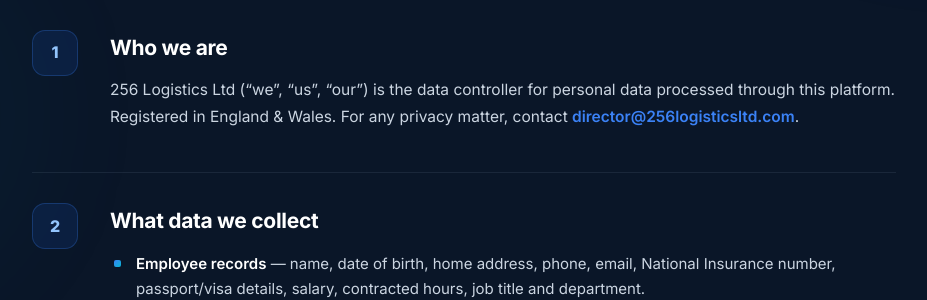
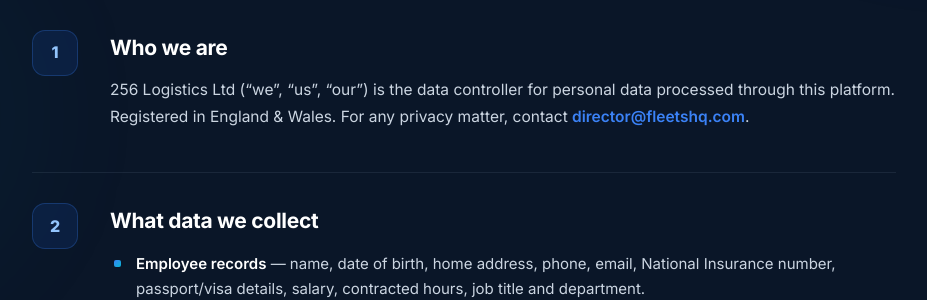
Before and after one commit to ecadelgrouplimited-dot/fleetshq, a Node server app: page /privacy in a window 1280 px wide. Shown: the part 465-765 px from the top of the page, without its empty margins (176-1103 px from the left). Run offline with Node 20, Linux system fonts and the light colour scheme; some libraries are stand-ins or nearby versions.

Commit message:
Rebrand domain: 256logisticsltd.com -> fleetshq.com (FLEET.HQ)
- sitemap, robots, og:url, settings page, email defaults and
  placeholders now use fleetshq.com
- deploy script targets /var/www/fleetshq and pm2 app "fleetshq"
- package renamed to "fleetshq"
- seed + tests intentionally keep director@256logisticsltd.com
  (existing seeded production/CI account logins)

Co-Authored-By: Claude Fable 5 <noreply@anthropic.com>

```diff
--- a/package.json
+++ b/package.json
@@ -1,5 +1,5 @@
 {
-  "name": "256-logistics-compliance-hub",
+  "name": "fleetshq",
   "version": "1.0.0",
   "description": "Transport-specific compliance management system for UK HGV operators",
   "main": "server.js",
--- a/public/robots.txt
+++ b/public/robots.txt
@@ -17,4 +17,4 @@ Disallow: /portal
 Disallow: /my-learning
 Disallow: /api/
 
-Sitemap: https://256logisticsltd.com/sitemap.xml
+Sitemap: https://fleetshq.com/sitemap.xml
--- a/src/services/mail.service.js
+++ b/src/services/mail.service.js
@@ -22,7 +22,7 @@ if (process.env.SMTP_HOST && process.env.SMTP_USER) {
 const mailEnabled = () => !!transporter;
 
 async function sendMail({ to, subject, text, html }) {
-  const from = process.env.ALERT_FROM_EMAIL || 'no-reply@256logisticsltd.com';
+  const from = process.env.ALERT_FROM_EMAIL || 'no-reply@fleetshq.com';
   if (!transporter) {
     logger.warn(`[mail:disabled] would send "${subject}" to ${to} (set SMTP_* to enable)`);
     return { skipped: true };
--- a/src/views/auth/forgot-password.ejs
+++ b/src/views/auth/forgot-password.ejs
@@ -26,7 +26,7 @@
       <p>Enter your account email and we'll send you a link to set a new password.</p>
       <form method="POST" action="/forgot-password">
         <input type="hidden" name="_csrf" value="<%= csrfToken %>">
-        <input class="form-control" type="email" name="email" placeholder="you@256logisticsltd.com" required autofocus autocomplete="email">
+        <input class="form-control" type="email" name="email" placeholder="you@fleetshq.com" required autofocus autocomplete="email">
         <button type="submit" class="btn btn-primary">Send reset link</button>
       </form>
       <a class="auth-back" href="/login">Back to sign in</a>
--- a/src/views/auth/login.ejs
+++ b/src/views/auth/login.ejs
@@ -220,7 +220,7 @@
             <label for="emailInput">Email address</label>
             <div class="iwrap">
               <svg class="ic" fill="none" viewBox="0 0 24 24" stroke="currentColor"><path stroke-linecap="round" stroke-linejoin="round" stroke-width="2" d="M3 8l7.89 5.26a2 2 0 002.22 0L21 8M5 19h14a2 2 0 002-2V7a2 2 0 00-2-2H5a2 2 0 00-2 2v10a2 2 0 002 2z"/></svg>
-              <input class="inp" type="email" name="email" id="emailInput" placeholder="you@256logisticsltd.com" required autocomplete="username" autofocus>
+              <input class="inp" type="email" name="email" id="emailInput" placeholder="you@fleetshq.com" required autocomplete="username" autofocus>
             </div>
           </div>
           <div class="group">
--- a/src/views/employees/form.ejs
+++ b/src/views/employees/form.ejs
@@ -24,7 +24,7 @@
       </div>
       <div class="form-group">
         <label class="form-label">Email <span class="required">*</span></label>
-        <input class="form-control" name="email" type="email" required placeholder="name@256logisticsltd.com">
+        <input class="form-control" name="email" type="email" required placeholder="name@fleetshq.com">
       </div>
       <div class="form-group">
         <label class="form-label">Home Address <span class="required">*</span></label>
--- a/src/views/landing/index.ejs
+++ b/src/views/landing/index.ejs
@@ -27,7 +27,7 @@
   <meta property="og:title" content="FLEET.HQ — One Platform. Total Control.">
   <meta property="og:description" content="The operating system for transport companies. Drivers, vehicles, compliance, tachographs and maintenance — built by hauliers, for hauliers.">
   <meta property="og:type" content="website">
-  <meta property="og:url" content="https://256logisticsltd.com">
+  <meta property="og:url" content="https://fleetshq.com">
   <meta property="og:site_name" content="FLEET.HQ">
   <meta name="twitter:card" content="summary">
   <meta name="twitter:title" content="FLEET.HQ — One Platform. Total Control.">
@@ -670,7 +670,7 @@
           <div>
             <div class="section-head reveal" style="margin:0 0 24px"><span class="kicker">Get in touch</span><h2>Send an enquiry.</h2><p>Quotes, service questions, partnerships or support — it lands straight in the operations queue.</p></div>
             <div class="card contact-aside reveal">
-              <div class="info-line"><span class="ii"><svg fill="none" viewBox="0 0 24 24" stroke="currentColor"><path stroke-linecap="round" stroke-linejoin="round" stroke-width="2" d="M3 8l7.89 5.26a2 2 0 002.22 0L21 8M5 19h14a2 2 0 002-2V7a2 2 0 00-2-2H5a2 2 0 00-2 2v10a2 2 0 002 2z"/></svg></span><div><small>Email</small><strong>director@256logisticsltd.com</strong></div></div>
+              <div class="info-line"><span class="ii"><svg fill="none" viewBox="0 0 24 24" stroke="currentColor"><path stroke-linecap="round" stroke-linejoin="round" stroke-width="2" d="M3 8l7.89 5.26a2 2 0 002.22 0L21 8M5 19h14a2 2 0 002-2V7a2 2 0 00-2-2H5a2 2 0 00-2 2v10a2 2 0 002 2z"/></svg></span><div><small>Email</small><strong>director@fleetshq.com</strong></div></div>
               <div class="info-line"><span class="ii"><svg fill="none" viewBox="0 0 24 24" stroke="currentColor"><path stroke-linecap="round" stroke-linejoin="round" stroke-width="2" d="M12 8v4l3 3m6-3a9 9 0 11-18 0 9 9 0 0118 0z"/></svg></span><div><small>Hours</small><strong>Mon–Fri · 08:00–18:00</strong></div></div>
               <div class="info-line"><span class="ii"><svg fill="none" viewBox="0 0 24 24" stroke="currentColor"><path stroke-linecap="round" stroke-linejoin="round" stroke-width="2" d="M13 10V3L4 14h7v7l9-11h-7z"/></svg></span><div><small>Urgent work</small><strong>Submit any time — visible in intake</strong></div></div>
             </div>
--- a/src/views/migration/index.ejs
+++ b/src/views/migration/index.ejs
@@ -299,8 +299,8 @@
 
   // Templates (download + advanced users paste)
   var templates = {
-    users: 'email,firstName,lastName,role,phone,password\\ndispatch@256logisticsltd.com,Dispatch,Desk,operations_manager,07700900111,ChangeMe2026!',
-    employees: 'fullName,email,dateOfBirth,homeAddress,phone,jobTitle,department,startDate,contractedHours,salary,workLocation,isDriver,isSponsored\\nJane Driver,jane.driver@256logisticsltd.com,1991-05-20,12 Example Street,07700900112,HGV Driver,Drivers,2026-06-16,45,34000,Main Depot,true,false',
+    users: 'email,firstName,lastName,role,phone,password\\ndispatch@fleetshq.com,Dispatch,Desk,operations_manager,07700900111,ChangeMe2026!',
+    employees: 'fullName,email,dateOfBirth,homeAddress,phone,jobTitle,department,startDate,contractedHours,salary,workLocation,isDriver,isSponsored\\nJane Driver,jane.driver@fleetshq.com,1991-05-20,12 Example Street,07700900112,HGV Driver,Drivers,2026-06-16,45,34000,Main Depot,true,false',
     vehicles: 'registration,vinNumber,make,model,year,motExpiryDate,insuranceExpiryDate,pmiIntervalWeeks,lastPmiDate,currentMileage,status\\nAB26 CDE,VIN00000000000001,Volvo,FH,2024,2027-06-16,2027-06-16,6,2026-06-01,12500,active'
   };
   window.downloadTemplate = function(){
--- a/src/views/privacy/index.ejs
+++ b/src/views/privacy/index.ejs
@@ -148,7 +148,7 @@
           <div class="sec-num">1</div>
           <div>
             <h2>Who we are</h2>
-            <p>256 Logistics Ltd (&ldquo;we&rdquo;, &ldquo;us&rdquo;, &ldquo;our&rdquo;) is the data controller for personal data processed through this platform. Registered in England &amp; Wales. For any privacy matter, contact <a class="ext" href="mailto:director@256logisticsltd.com">director@256logisticsltd.com</a>.</p>
+            <p>256 Logistics Ltd (&ldquo;we&rdquo;, &ldquo;us&rdquo;, &ldquo;our&rdquo;) is the data controller for personal data processed through this platform. Registered in England &amp; Wales. For any privacy matter, contact <a class="ext" href="mailto:director@fleetshq.com">director@fleetshq.com</a>.</p>
           </div>
         </div>
 
@@ -239,9 +239,9 @@
             <h3>Exercise a data right</h3>
             <p>Email us and we&rsquo;ll action your request within 30 days.</p>
           </div>
-          <a class="btn-primary" href="mailto:director@256logisticsltd.com">
+          <a class="btn-primary" href="mailto:director@fleetshq.com">
             <svg width="17" height="17" fill="none" viewBox="0 0 24 24" stroke="currentColor"><path stroke-linecap="round" stroke-linejoin="round" stroke-width="2" d="M3 8l7.89 5.26a2 2 0 002.22 0L21 8M5 19h14a2 2 0 002-2V7a2 2 0 00-2-2H5a2 2 0 00-2 2v10a2 2 0 002 2z"/></svg>
-            director@256logisticsltd.com
+            director@fleetshq.com
           </a>
         </div>
 
--- a/src/views/super-admin/index.ejs
+++ b/src/views/super-admin/index.ejs
@@ -138,7 +138,7 @@ ${!canWrite ? `<div class="alert alert-info mb-4">Director access is read-only.
     <div class="card-body">
       <form method="post" action="/super-admin/system-config" class="admin-form">
         <input type="hidden" name="_csrf" value="${csrfToken}">
-        <div class="form-group"><label class="form-label">Alert sender</label><input class="form-control" name="alertFrom" value="${esc(notificationConfig.alertFrom || process.env.ALERT_FROM_EMAIL || 'alerts@256logisticsltd.com')}" ${writeAttr}></div>
+        <div class="form-group"><label class="form-label">Alert sender</label><input class="form-control" name="alertFrom" value="${esc(notificationConfig.alertFrom || process.env.ALERT_FROM_EMAIL || 'alerts@fleetshq.com')}" ${writeAttr}></div>
         <div class="form-grid">
           <div class="form-group"><label class="form-label">SMS provider</label><input class="form-control" name="smsProvider" value="${esc(notificationConfig.smsProvider || 'not_configured')}" ${writeAttr}></div>
           <div class="form-group"><label class="form-label">SMTP enabled</label><select class="form-control" name="smtpEnabled" ${writeAttr}><option value="false" ${notificationConfig.smtpEnabled ? '' : 'selected'}>No</option><option value="true" ${notificationConfig.smtpEnabled ? 'selected' : ''}>Yes</option></select></div>
--- a/src/views/users/index.ejs
+++ b/src/views/users/index.ejs
@@ -95,7 +95,7 @@
       </div>
       <div class="form-group">
         <label class="form-label">Email <span class="required">*</span></label>
-        <input class="form-control" id="uEmail" type="email" placeholder="user@256logisticsltd.com">
+        <input class="form-control" id="uEmail" type="email" placeholder="user@fleetshq.com">
       </div>
       <div class="form-group">
         <label class="form-label">Roles <span class="required">*</span></label>
```
Also changed, not shown: public/sitemap.xml (+4 -4 lines), README.md, src/routes/web.routes.js, 3 other files.
